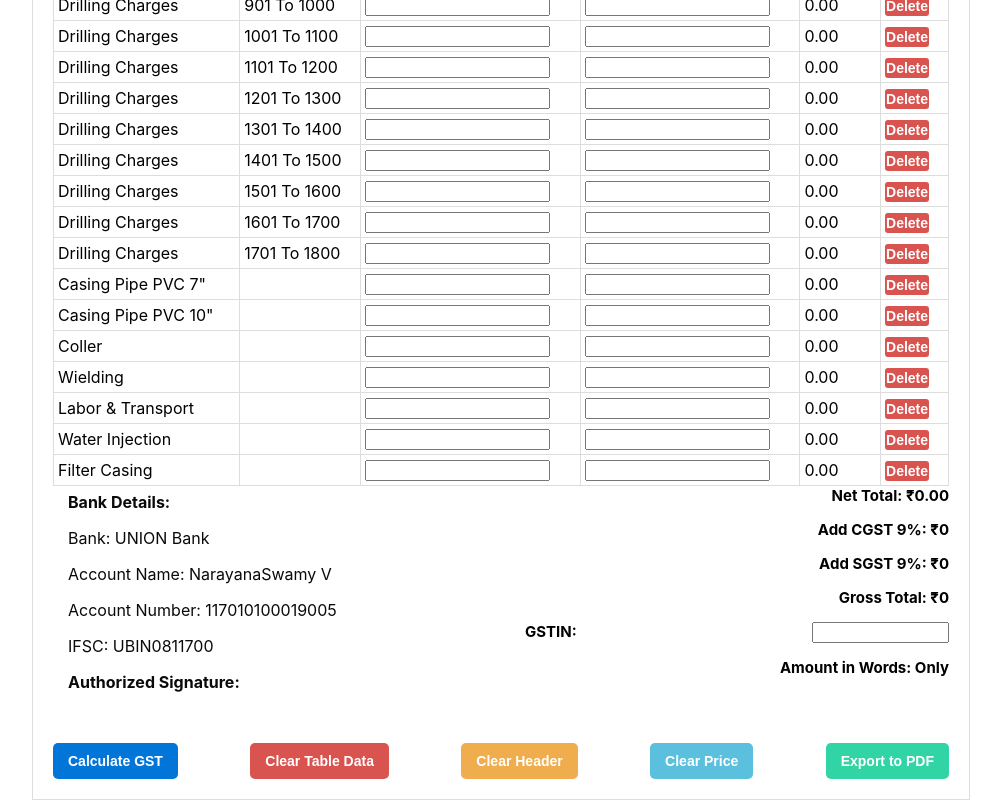
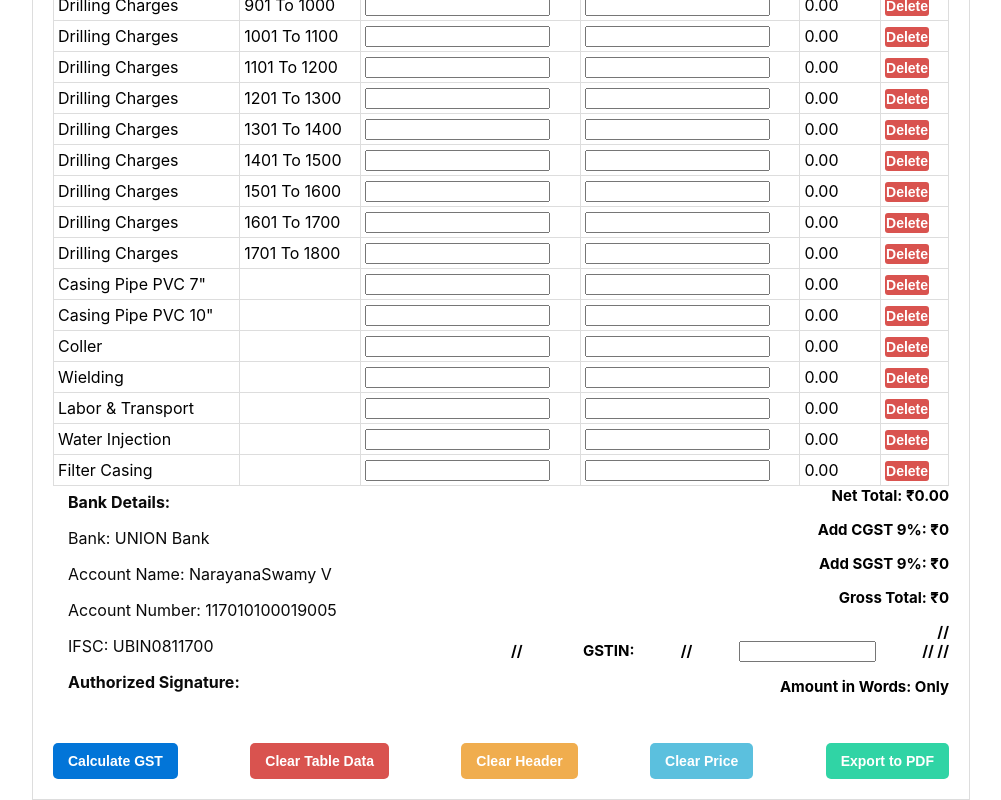
Before and after one commit to LeelaPrasad2710/borewell-invoice, a React (Create React App) app: page / in a window 1280 px wide. Shown: the part 593-1393 px from the top of the page, without its empty margins (139-1140 px from the left). Built offline with nearby package versions, Linux system fonts and the light colour scheme.

Commit message:
Update InvoiceGenerator.js

```diff
--- a/src/InvoiceGenerator.js
+++ b/src/InvoiceGenerator.js
@@ -277,13 +277,13 @@ const InvoiceGenerator = () => {
           <p>Add CGST 9%: ₹{cgst}</p>
           <p>Add SGST 9%: ₹{sgst}</p>
           <p>Gross Total: ₹{grossTotal}</p>
-          <div className="detail-row">
-            <label>GSTIN:</label>
-            <input type="text" list="gstin-options" placeholder="" />
-            <datalist id="gstin-options">
-              <option value="2025ABSOF12234" />
-            </datalist>
-          </div>
+          // <div className="detail-row">
+          //   <label>GSTIN:</label>
+          //   <input type="text" list="gstin-options" placeholder="" />
+          //   <datalist id="gstin-options">
+          //     <option value="2025ABSOF12234" />
+          //   </datalist>
+          // </div>
           <p><strong>Amount in Words:</strong> {grossTotalWords} Only</p>
         </div>
       </div>
```
